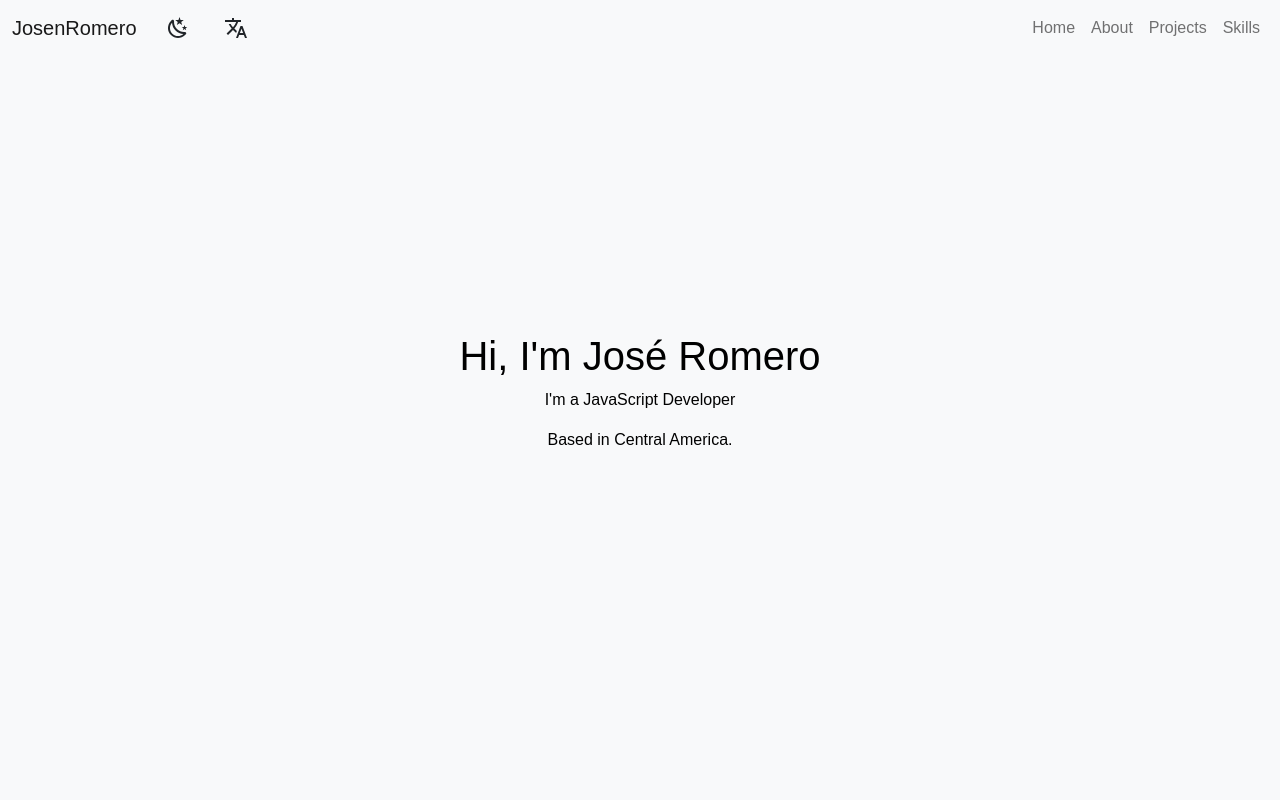
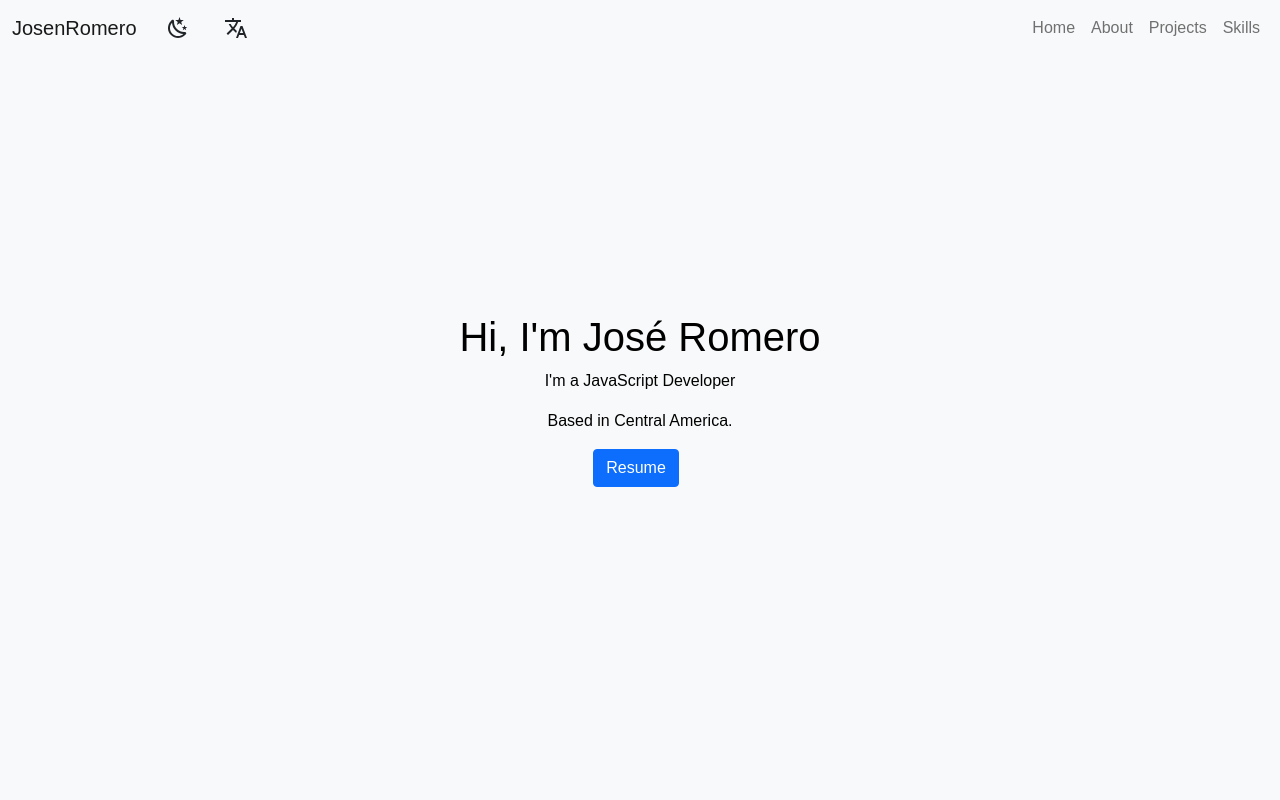
Before and after one commit to JosenRomero/My_Portfolio, a React (Create React App) app: page / in a window 1280 px wide. Shown: the top 800 px of the page. Built offline with nearby package versions, Linux system fonts and the light colour scheme.

Commit message:
add resume file

```diff
--- a/src/components/Header.jsx
+++ b/src/components/Header.jsx
@@ -1,5 +1,5 @@
 
-import { Container, Row, Col } from 'react-bootstrap';
+import { Container, Row, Col, Button } from 'react-bootstrap';
 
 import { useTranslation } from 'react-i18next';
 
@@ -7,6 +7,8 @@ import { useContext } from 'react';
 import { ThemeContext } from '../context/theme-context';
 
 import Fade from 'react-reveal/Fade';
+
+import pdf from '../assets/resume.pdf';
 
 const Header = () => {
 
@@ -23,6 +25,9 @@ const Header = () => {
                             <h1>{ t('header.p1')}</h1>
                             <p>{ t('header.p2')}</p>
                             <p>{ t('header.p3')}</p>
+                            <Button href={pdf} className="me-2" variant="primary" target="_blank">
+                                Resume
+                            </Button>
                         </Col>
                     </Fade>
                 </Row>
```
Also changed, not shown: 1 other file (tests, documents, lock files or other folders).
